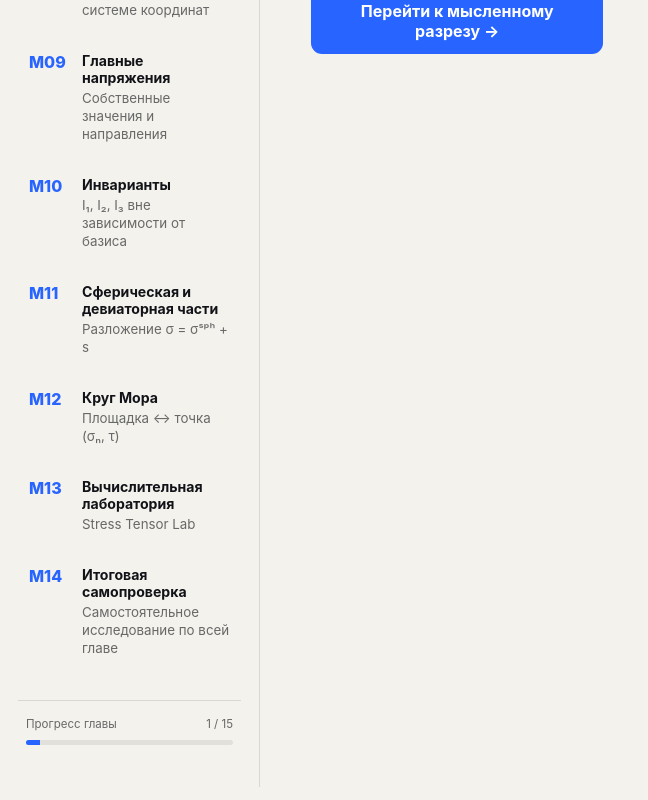
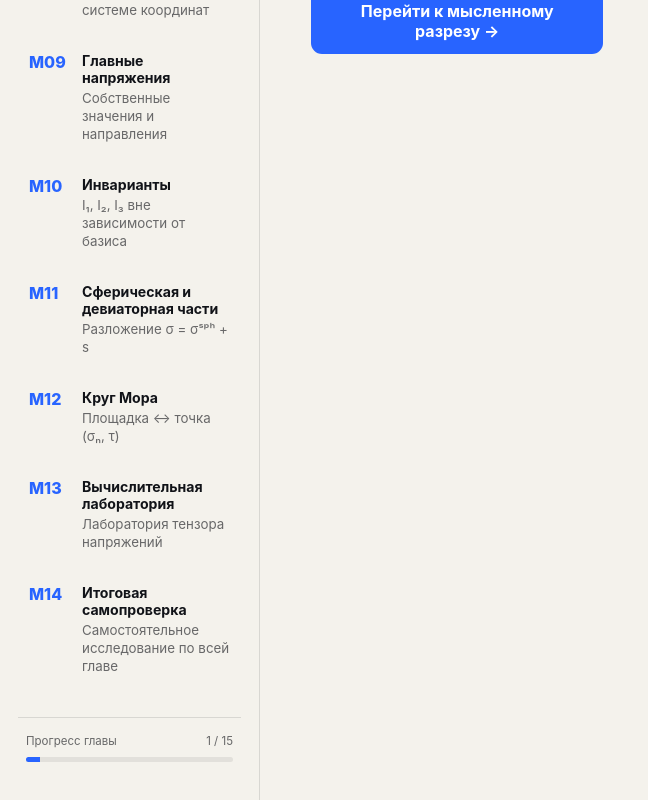
Before and after one commit to karinaurazova/interactive_book_on_continuum_mechanics, a React (Vite) app: page / in a window 1280 px wide. Shown: the part 1059-1859 px from the top of the page, without its empty margins (0-648 px from the left). Built offline with nearby package versions, Linux system fonts and the light colour scheme.

Commit message:
copy: localize stress lab subtitle in Russian navigation

```diff
--- a/src/content/catalog.tsx
+++ b/src/content/catalog.tsx
@@ -99,7 +99,7 @@ export const modules: ModuleDefinition[] = [
   { id: 'M10', chapterId: 'stress-state', title: { ru: 'Инварианты', en: 'Invariants' }, subtitle: { ru: 'I₁, I₂, I₃ вне зависимости от базиса', en: 'I₁, I₂, I₃ independent of basis' }, render: ({notation,language,goTo}) => <StressInvariants notation={notation} language={language} onBack={() => goTo('M09')} onNext={() => goTo('M11')} /> },
   { id: 'M11', chapterId: 'stress-state', title: { ru: 'Сферическая и девиаторная части', en: 'Spherical and deviatoric parts' }, subtitle: { ru: 'Разложение σ = σˢᵖʰ + s', en: 'Decomposition σ = σˢᵖʰ + s' }, render: ({notation,language,goTo}) => <StressDecomposition notation={notation} language={language} onBack={() => goTo('M10')} onNext={() => goTo('M12')} /> },
   { id: 'M12', chapterId: 'stress-state', title: { ru: 'Круг Мора', en: 'Mohr circle' }, subtitle: { ru: 'Площадка ↔ точка (σₙ, τ)', en: 'Plane ↔ point (σₙ, τ)' }, render: ({notation,language,goTo}) => <MohrCircle notation={notation} language={language} onBack={() => goTo('M11')} onNext={() => goTo('M13')} /> },
-  { id: 'M13', chapterId: 'stress-state', title: { ru: 'Вычислительная лаборатория', en: 'Computational laboratory' }, subtitle: { ru: 'Stress Tensor Lab', en: 'Stress Tensor Lab' }, render: ({notation,language,goTo}) => <ComputationalLab notation={notation} language={language} onBack={() => goTo('M12')} onNext={() => goTo('M14')} /> },
+  { id: 'M13', chapterId: 'stress-state', title: { ru: 'Вычислительная лаборатория', en: 'Computational laboratory' }, subtitle: { ru: 'Лаборатория тензора напряжений', en: 'Stress Tensor Lab' }, render: ({notation,language,goTo}) => <ComputationalLab notation={notation} language={language} onBack={() => goTo('M12')} onNext={() => goTo('M14')} /> },
   { id: 'M14', chapterId: 'stress-state', title: { ru: 'Итоговая самопроверка', en: 'Challenge' }, subtitle: { ru: 'Самостоятельное исследование по всей главе', en: 'Chapter-wide self-check' }, render: ({notation,language,goTo}) => <FinalChallenge notation={notation} language={language} onBack={() => goTo('M13')} /> },
   { id: 'K00', chapterId: 'kinematics', title: { ru: 'Движение и конфигурации', en: 'Motion and configurations' }, subtitle: { ru: 'Материальная точка: X → x', en: 'Material point: X → x' }, render: ({notation,language,goTo}) => <MotionConfigurations notation={notation} language={language} onNext={() => goTo('K01')} /> },
   { id: 'K01', chapterId: 'kinematics', title: { ru: 'Материальные и пространственные координаты', en: 'Material and spatial coordinates' }, subtitle: { ru: 'Два описания одного движения', en: 'Two descriptions of one motion' }, render: ({notation,language,goTo}) => <MaterialSpatialCoordinates notation={notation} language={language} onBack={() => goTo('K00')} onNext={() => goTo('K02')} /> },
```
